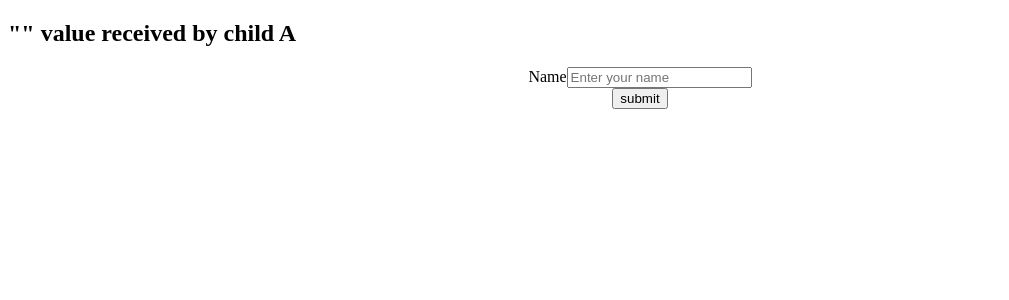
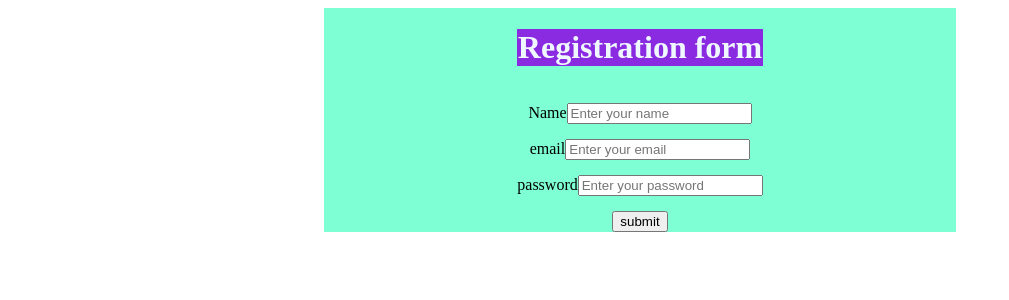
Before and after one commit to ABOBAKAR-IT/learn-react, a React (Create React App) app: page / in a window 1280 px wide. Shown: the top 300 px of the page, without its empty margins (0-1009 px from the left). Built offline with nearby package versions, Linux system fonts and the light colour scheme.

Commit message:
Registration Form done by own style

```diff
--- a/src/App.js
+++ b/src/App.js
@@ -4,13 +4,13 @@ import "./style.css"
 function App(){
 const [vname,setvname]=useState()
 
- function lifting(name){
-console.log(name)
-setvname(name)
+ function lifting(data){
+console.log(data)
+setvname(data[0])
  }
   return(
    <div>
-    <h2>"{vname}" value received by child A</h2>
+ {vname?<h1 id="r1">{vname} Rigester Successfully</h1>:<></>}
 <ChildA getvalue={lifting}/>
    </div>
   )
--- a/src/childA.jsx
+++ b/src/childA.jsx
@@ -1,18 +1,27 @@
 import React,{useState} from 'react'
+import "./style.css"
+function ChildA(props){
 
-function ChildA(props){
     const [name,setname]=useState()
+    const [email,setemail]=useState()
+    const [password,setpassword]=useState()
+
     function submitdata(e){
-        e.preventDefault();// use for prevent html default behavior
-    props.getvalue(name)
+        e.preventDefault(); // use for prevent html default behavior
+       const alldata=[name,email,password]
+    props.getvalue(alldata)
        }
         return(
           <div id="farmdata">
       <div id="div2">
-          <form onSubmit={submitdata}>
-
+          <form onSubmit={submitdata} id='farmdata'>
+           <h1 id='r1'>Registration form </h1>
             <lable>Name</lable>
-            <input type="text" onChange={e=>setname(e.target.value)} placeholder="Enter your name" /><br/>
+            <input type="text" onChange={e=>setname(e.target.value)} required placeholder="Enter your name" /><br/>
+            <lable>email</lable>
+            <input type="mail" onChange={e=>setemail(e.target.value)} required placeholder="Enter your email" /><br/>
+            <lable>password</lable>
+            <input type="password" onChange={e=>setpassword(e.target.value)} required placeholder="Enter your password" /><br/>
 
            <button >submit</button>
           </form>
--- a/src/style.css
+++ b/src/style.css
@@ -4,19 +4,27 @@
     align-items: center; */
     text-align: center;
     border: 1px;
-   /* border-color: blueviolet; */
+   border-color: blueviolet;
 
 }
 #farmdata h1{
     color:aliceblue;
 }
 #div2{
-    /* background-color: aquamarine; */
+    background-color: aquamarine;
     width: 50%;
     display: flex;
     justify-content: center;
     align-items: center;
-    /* text-align: center; */
+    text-align: center;
     margin: auto;
     padding: auto;
 }
+#div2 input,button{
+    margin-top: 15px;
+}
+#r1{
+    color:bisque;
+    background-color:blueviolet;
+    text-align: center;
+}
```
